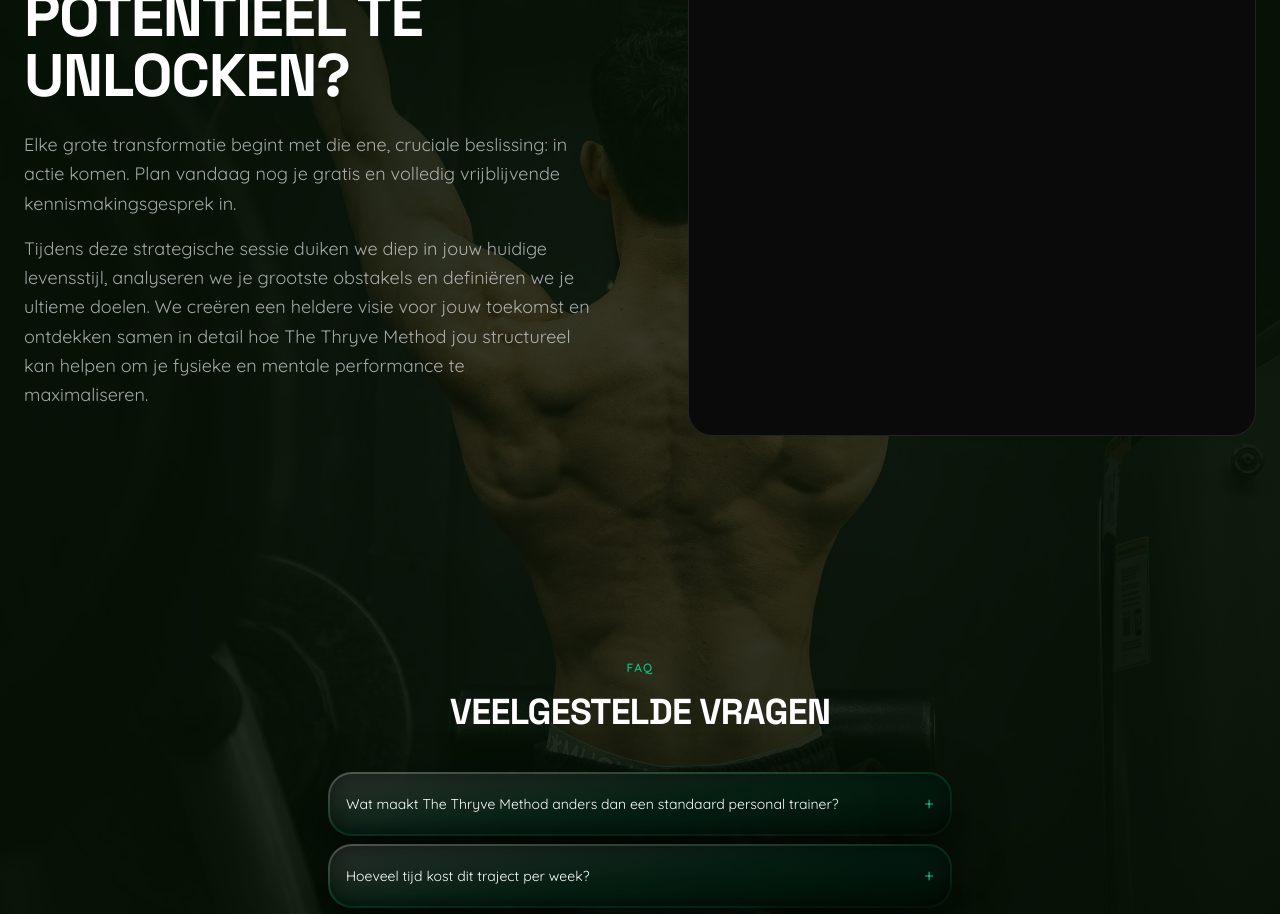
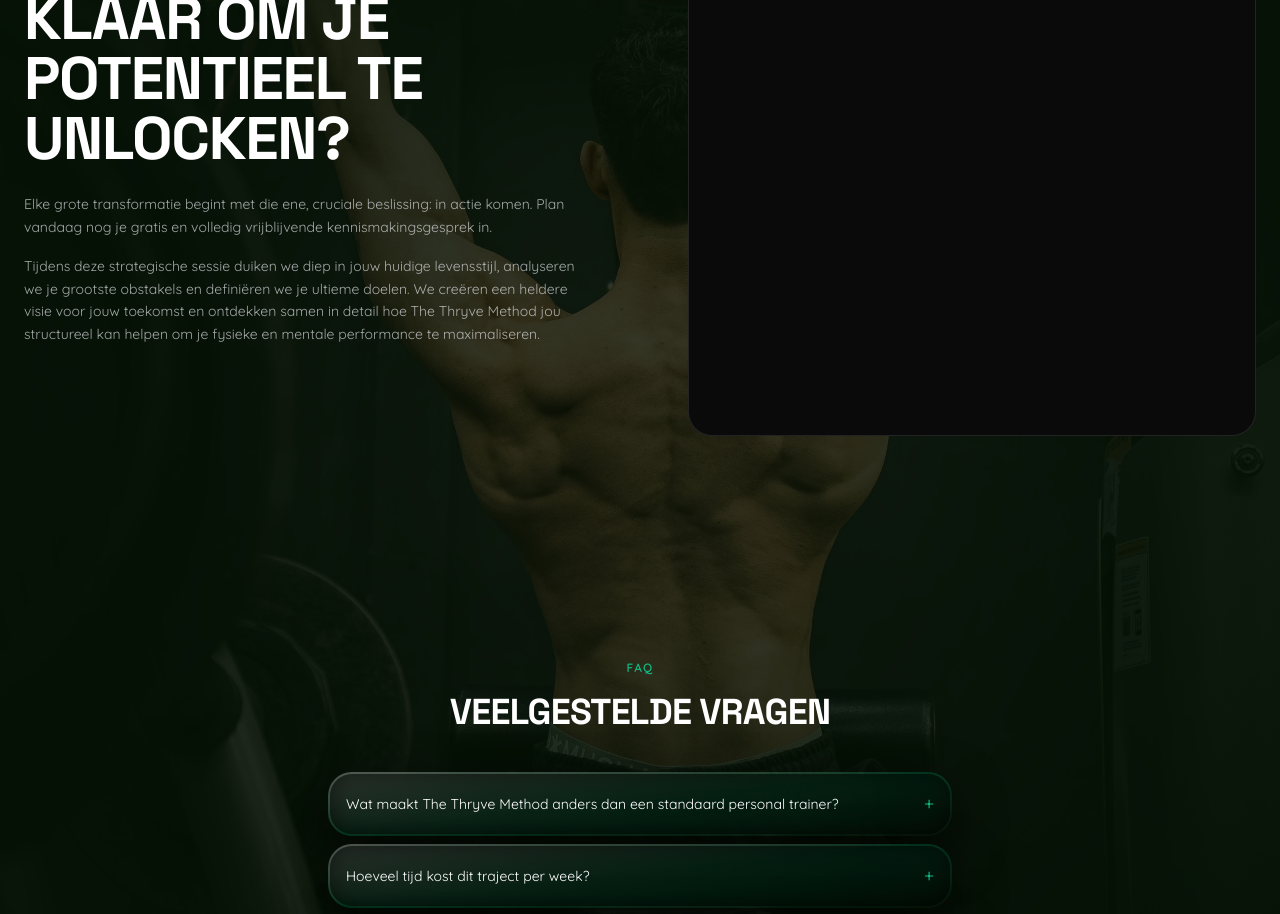
Before and after one commit to konjotje/Thryvewebsite, a React (Vite) app: page / in a window 1280 px wide. Shown: the part 4920-5834 px from the top of the page. Built offline with nearby package versions, Linux system fonts and the light colour scheme.

Commit message:
feat: Adjust contact section text size
Updates the font size for paragraphs in the contact section to `text-sm` from `text-base` for better readability on smaller screens.

```diff
--- a/src/components/sections/Contact.tsx
+++ b/src/components/sections/Contact.tsx
@@ -16,10 +16,10 @@
             <div className="text-thryve-accent text-xs font-bold tracking-widest uppercase mb-4">Contact</div>
             <h2 className="text-4xl md:text-5xl lg:text-5xl xl:text-6xl text-white mb-6">KLAAR OM JE<br/>POTENTIEEL TE UNLOCKEN?</h2>
             <div className="space-y-4">
-              <p className="text-thryve-cream/70 leading-relaxed text-base md:text-lg">
+              <p className="text-thryve-cream/70 leading-relaxed text-sm">
                 Elke grote transformatie begint met die ene, cruciale beslissing: in actie komen. Plan vandaag nog je gratis en volledig vrijblijvende kennismakingsgesprek in.
               </p>
-              <p className="text-thryve-cream/70 leading-relaxed text-base md:text-lg">
+              <p className="text-thryve-cream/70 leading-relaxed text-sm">
                 Tijdens deze strategische sessie duiken we diep in jouw huidige levensstijl, analyseren we je grootste obstakels en definiëren we je ultieme doelen. We creëren een heldere visie voor jouw toekomst en ontdekken samen in detail hoe The Thryve Method jou structureel kan helpen om je fysieke en mentale performance te maximaliseren.
               </p>
             </div>
```
